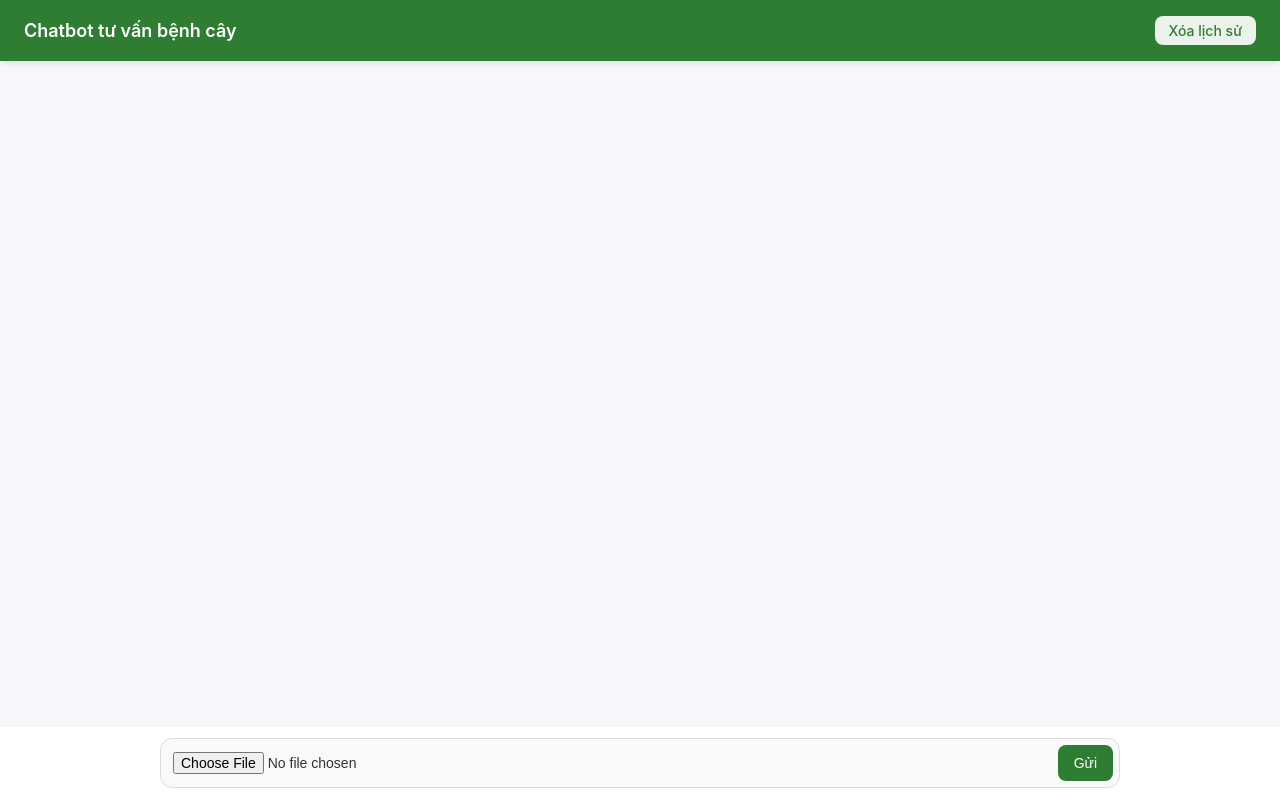
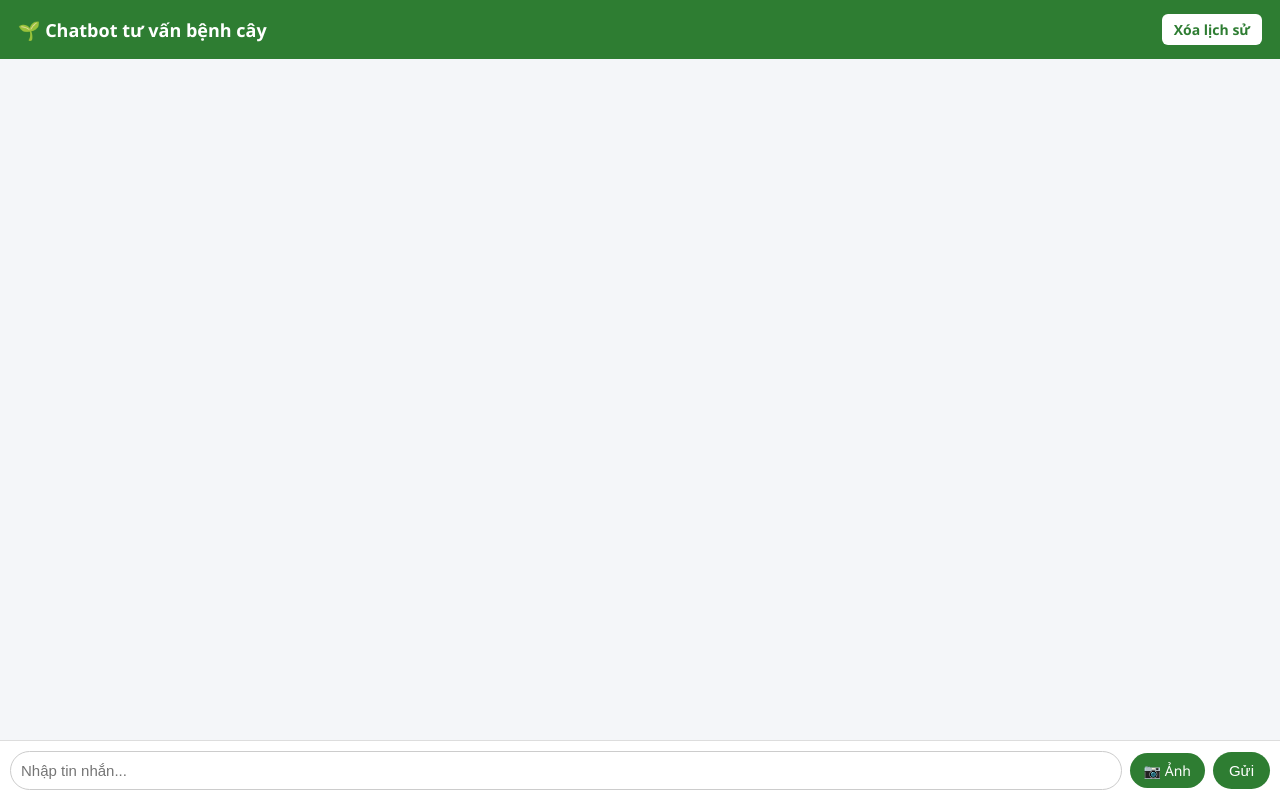
Before and after one commit to tuanminh7/chan_doan, a Flask app: page / in a window 1280 px wide. Run offline with Flask 3, Linux system fonts and the light colour scheme.

Commit message:
chinh sua lan 7

```diff
--- a/templates/chat.html
+++ b/templates/chat.html
@@ -1,176 +1,133 @@
 <!DOCTYPE html>
 <html lang="vi">
 <head>
-  <meta charset="utf-8" />
+  <meta charset="UTF-8">
+  <meta name="viewport" content="width=device-width, initial-scale=1.0">
   <title>Chatbot tư vấn bệnh cây</title>
   <style>
-    * {
-      box-sizing: border-box;
-    }
+    * { box-sizing: border-box; }
     body {
       margin: 0;
-      font-family: "Inter", "Segoe UI", Tahoma, sans-serif;
-      background: #f5f7fa;
-      color: #333;
+      font-family: "Segoe UI", Tahoma, sans-serif;
+      background: #f4f6f9;
       height: 100vh;
       display: flex;
       flex-direction: column;
     }
 
+    /* Header */
     .chat-header {
       background: #2e7d32;
       color: #fff;
-      padding: 16px 24px;
+      padding: 14px 18px;
       display: flex;
       justify-content: space-between;
       align-items: center;
       font-size: 18px;
       font-weight: 600;
-      box-shadow: 0 2px 6px rgba(0,0,0,0.1);
+      flex-shrink: 0;
     }
     .chat-header a {
-      background: rgba(255,255,255,0.9);
+      background: #fff;
       color: #2e7d32;
-      padding: 6px 14px;
-      border-radius: 8px;
+      padding: 6px 12px;
+      border-radius: 6px;
       text-decoration: none;
       font-size: 14px;
-      font-weight: 500;
       transition: 0.2s;
     }
     .chat-header a:hover {
-      background: #fff;
+      background: #e8f5e9;
     }
 
+    /* Chat area */
     .chat-box {
       flex: 1;
       overflow-y: auto;
       padding: 16px;
-      max-width: 960px;
-      margin: 0 auto;
-      width: 100%;
+      display: flex;
+      flex-direction: column;
     }
 
     .message {
       display: flex;
-      margin-bottom: 16px;
-      gap: 10px;
+      margin-bottom: 12px;
     }
-    .message.bot {
-      justify-content: flex-start;
-    }
-    .message.user {
-      justify-content: flex-end;
-    }
+    .message.user { justify-content: flex-end; }
+    .message.bot { justify-content: flex-start; }
 
     .bubble {
       padding: 12px 16px;
       border-radius: 16px;
-      max-width: 75%;
-      line-height: 1.5;
+      max-width: 80%;
       font-size: 15px;
-      white-space: pre-wrap;
+      line-height: 1.4;
       word-wrap: break-word;
     }
-
-    .bot .bubble {
-      background: #f1f3f4;
-      color: #222;
-      border-bottom-left-radius: 4px;
-    }
-
     .user .bubble {
       background: #2e7d32;
       color: #fff;
       border-bottom-right-radius: 4px;
     }
+    .bot .bubble {
+      background: #e9f5ec;
+      color: #222;
+      border-bottom-left-radius: 4px;
+    }
 
     .chat-image {
-      max-width: 200px;
+      max-width: 220px;
       border-radius: 12px;
       border: 2px solid #ddd;
     }
 
+    /* Input area */
     .chat-form {
       display: flex;
-      justify-content: center;
-      padding: 12px;
+      align-items: center;
+      padding: 10px;
       background: #fff;
-      border-top: 1px solid #eee;
+      border-top: 1px solid #ddd;
+      flex-shrink: 0;
     }
-
-    .chat-form-inner {
-      display: flex;
-      align-items: center;
-      background: #f9f9f9;
-      border: 1px solid #ddd;
-      border-radius: 12px;
-      padding: 6px;
-      width: 100%;
-      max-width: 960px;
+    .chat-form input[type="text"] {
+      flex: 1;
+      padding: 10px;
+      border: 1px solid #ccc;
+      border-radius: 20px;
+      font-size: 15px;
+      outline: none;
     }
-
     .chat-form input[type="file"] {
-      flex: 1;
-      font-size: 14px;
-      border: none;
-      background: transparent;
-      padding: 6px;
+      display: none;
     }
-
-    .chat-form button {
-      margin-left: 8px;
-      padding: 10px 16px;
+    .file-label {
       background: #2e7d32;
       color: white;
-      border: none;
-      border-radius: 8px;
+      padding: 8px 14px;
+      margin: 0 8px;
+      border-radius: 20px;
       cursor: pointer;
       font-size: 14px;
-      font-weight: 500;
+    }
+    .chat-form button {
+      background: #2e7d32;
+      color: white;
+      padding: 10px 16px;
+      border: none;
+      border-radius: 20px;
+      cursor: pointer;
+      font-size: 15px;
       transition: 0.2s;
     }
-
     .chat-form button:hover {
       background: #256628;
-    }
-
-    /* 📱 Responsive cho điện thoại */
-    @media (max-width: 600px) {
-      .chat-header {
-        font-size: 16px;
-        padding: 12px 16px;
-      }
-      .chat-header a {
-        font-size: 12px;
-        padding: 4px 10px;
-      }
-      .bubble {
-        max-width: 85%;
-        font-size: 14px;
-        padding: 10px 12px;
-      }
-      .chat-image {
-        max-width: 150px;
-      }
-      .chat-form-inner {
-        flex-direction: row;
-        padding: 6px;
-      }
-      .chat-form input[type="file"] {
-        font-size: 12px;
-        max-width: 65%;
-      }
-      .chat-form button {
-        padding: 8px 12px;
-        font-size: 13px;
-      }
     }
   </style>
 </head>
 <body>
   <div class="chat-header">
-    <div> Chatbot tư vấn bệnh cây</div>
+    <div>🌱 Chatbot tư vấn bệnh cây</div>
     <a href="{{ url_for('clear') }}">Xóa lịch sử</a>
   </div>
 
@@ -184,19 +141,17 @@
         </div>
       {% elif m.type == 'text' %}
         <div class="message bot">
-          <div class="bubble">
-            {{ m.content }}
-          </div>
+          <div class="bubble">{{ m.content }}</div>
         </div>
       {% endif %}
     {% endfor %}
   </div>
 
   <form action="{{ url_for('send') }}" method="post" enctype="multipart/form-data" class="chat-form">
-    <div class="chat-form-inner">
-      <input type="file" name="file" accept="image/*" required>
-      <button type="submit"> Gửi</button>
-    </div>
+    <input type="text" name="message" placeholder="Nhập tin nhắn..." />
+    <label for="file-upload" class="file-label">📷 Ảnh</label>
+    <input id="file-upload" type="file" name="file" accept="image/*">
+    <button type="submit">Gửi</button>
   </form>
 
   <script>
```
Also changed, not shown: static/uploads/20250925204503_4-16-1024x683_1.jpg (added).
